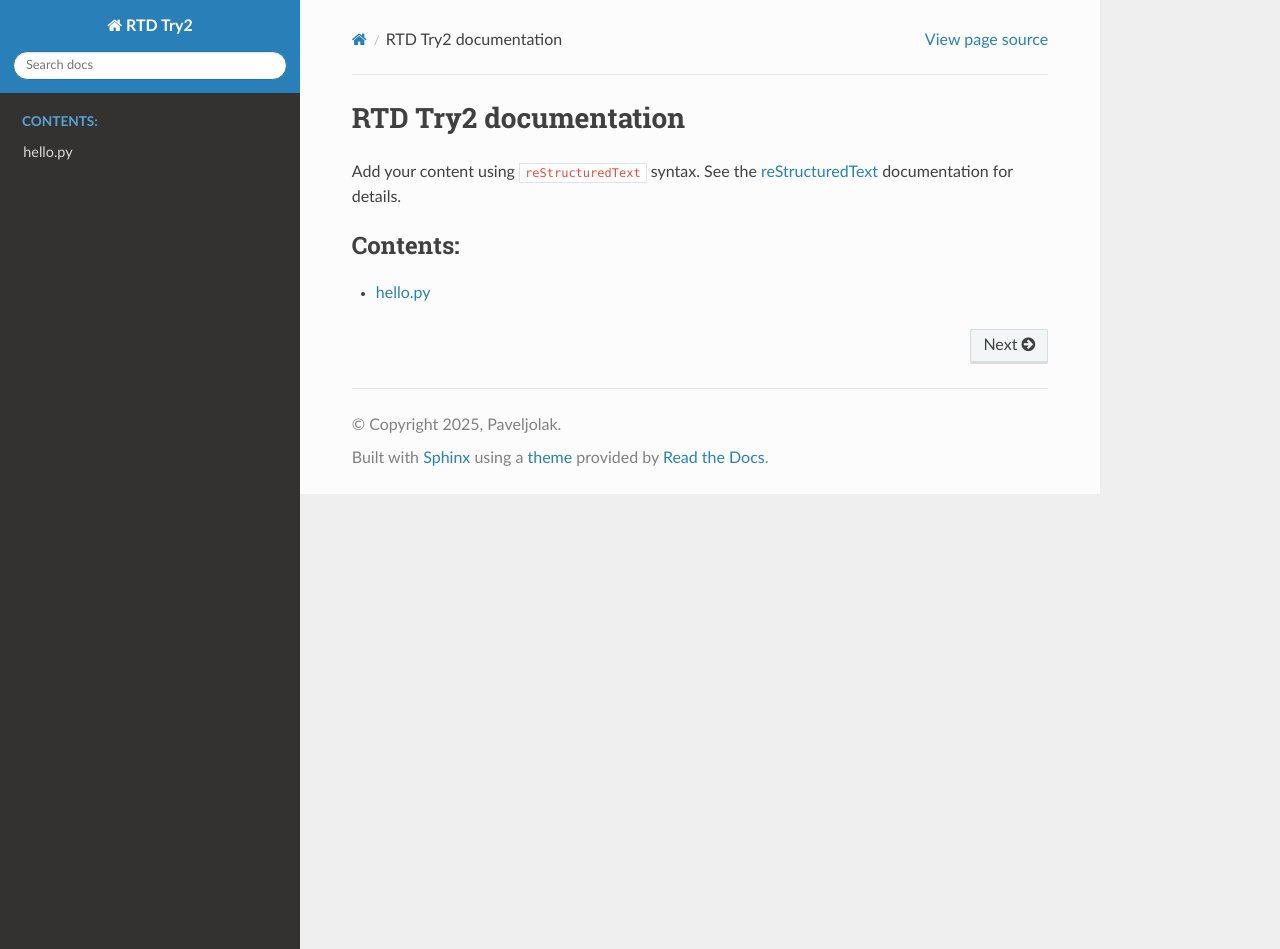
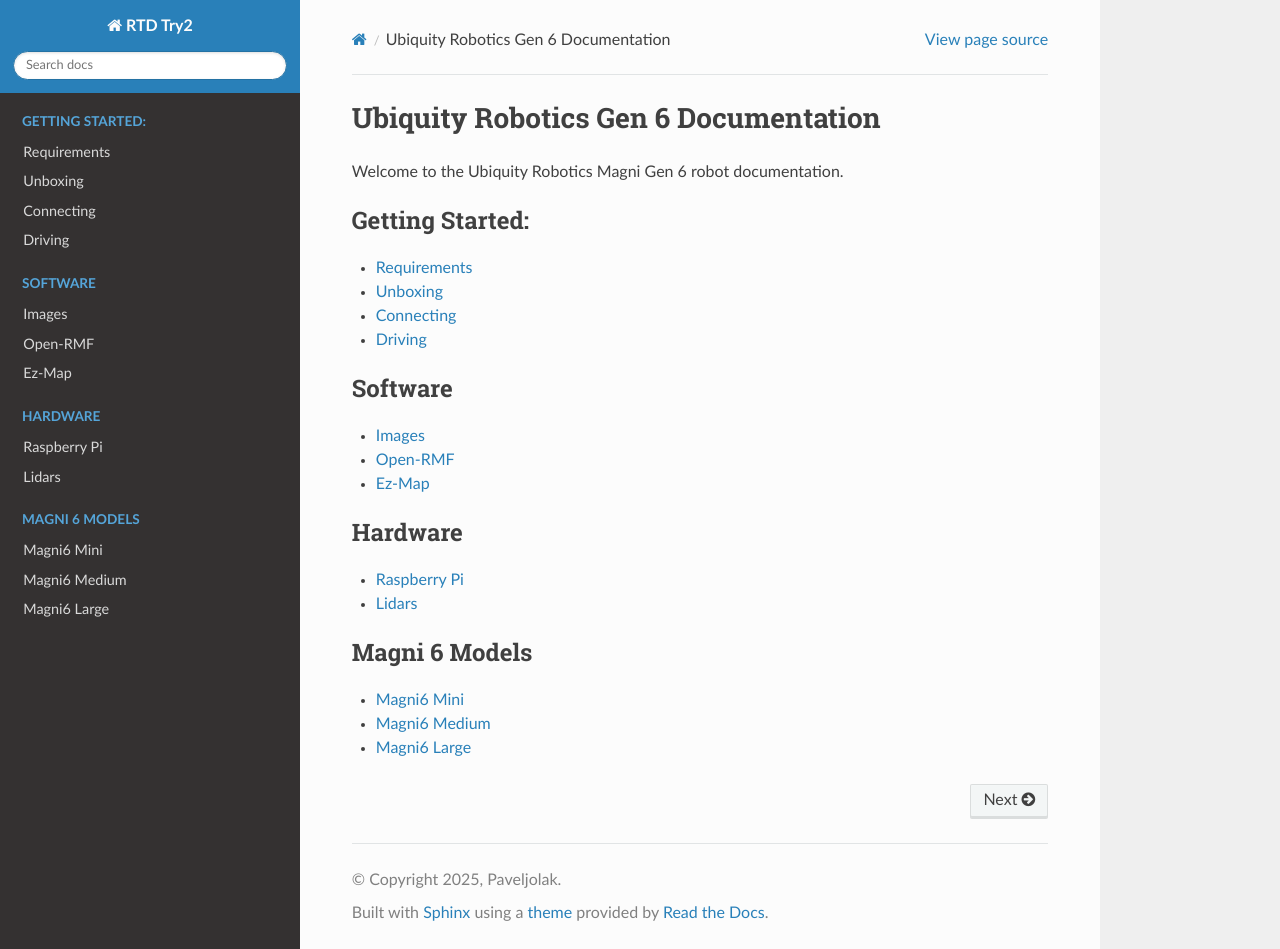
Before and after one commit to Paveljolak/rtd-try2, a Sphinx documentation site: the page built from docs/index.rst, in a window 1280 px wide and 949 px high. Built offline with Sphinx 7.4.7 and the Read the Docs theme 3.1.0, drawn with Linux system fonts in a browser that asks for light colours.

Commit message:
Worked on the workflow of adding the docs, navbar draft.

```diff
--- /dev/null
+++ b/docs/getting_started/connecting.rst
@@ -0,0 +1,4 @@
+Connecting
+============
+
+Describe your connecting here...
--- /dev/null
+++ b/docs/getting_started/driving.rst
@@ -0,0 +1,4 @@
+Driving
+============
+
+Describe your Driving here...
--- /dev/null
+++ b/docs/getting_started/requirements.rst
@@ -0,0 +1,4 @@
+Requirements
+============
+
+Describe your Requirements here...
--- /dev/null
+++ b/docs/getting_started/unboxing.rst
@@ -0,0 +1,4 @@
+Unboxing
+============
+
+Describe your unboxing here...
--- /dev/null
+++ b/docs/hardware/lidars.rst
@@ -0,0 +1,4 @@
+Lidars
+============
+
+Describe your Lidars here...
--- /dev/null
+++ b/docs/hardware/raspberry_pi.rst
@@ -0,0 +1,4 @@
+Raspberry Pi
+===============
+
+Describe your Raspberry Pi here...
--- a/docs/index.rst
+++ b/docs/index.rst
@@ -3,16 +3,42 @@
    You can adapt this file completely to your liking, but it should at least
    contain the root `toctree` directive.
 
-RTD Try2 documentation
-======================
+Ubiquity Robotics Gen 6 Documentation
+=========================================
 
-Add your content using ``reStructuredText`` syntax. See the
-`reStructuredText <https://www.sphinx-doc.org/en/master/usage/restructuredtext/index.html>`_
-documentation for details.
+Welcome to the Ubiquity Robotics Magni Gen 6 robot documentation.
+
+.. toctree::
+   :maxdepth: 2
+   :caption: Getting Started:
+
+   getting_started/requirements
+   getting_started/unboxing
+   getting_started/connecting
+   getting_started/driving
 
 
 .. toctree::
    :maxdepth: 2
-   :caption: Contents:
+   :caption: Software
 
-   autodoc
+   software/images
+   software/openrmf
+   software/ezmap
+
+
+.. toctree::
+   :maxdepth: 2
+   :caption: Hardware
+
+   hardware/raspberry_pi
+   hardware/lidars
+
+
+.. toctree::
+   :maxdepth: 1
+   :caption: Magni 6 Models
+
+   magni6_mini
+   magni6_medium
+   magni6_large
--- /dev/null
+++ b/docs/magni6_large.rst
@@ -0,0 +1,4 @@
+Magni6 Large
+============
+
+Coming Soon.
--- /dev/null
+++ b/docs/magni6_mini.rst
@@ -0,0 +1,9 @@
+Magni6 Mini
+============
+
+Describe your Magni6 Mini here...
+
+.. image:: /_static/magni6_mini.jpg
+   :alt: Magni 6 Mini
+   :width: 400px
+   :align: center
--- /dev/null
+++ b/docs/software/ezmap.rst
@@ -0,0 +1,4 @@
+Ez-Map
+============
+
+Describe your Ez-Map here...
--- /dev/null
+++ b/docs/software/images.rst
@@ -0,0 +1,4 @@
+Images
+============
+
+Describe your Images here...
--- /dev/null
+++ b/docs/software/openrmf.rst
@@ -0,0 +1,4 @@
+Open-RMF
+============
+
+Describe your Open-RMF here...
```
Also changed, not shown: docs/magni6_medium.rst (added, +23 -0 lines), 2 other files.
